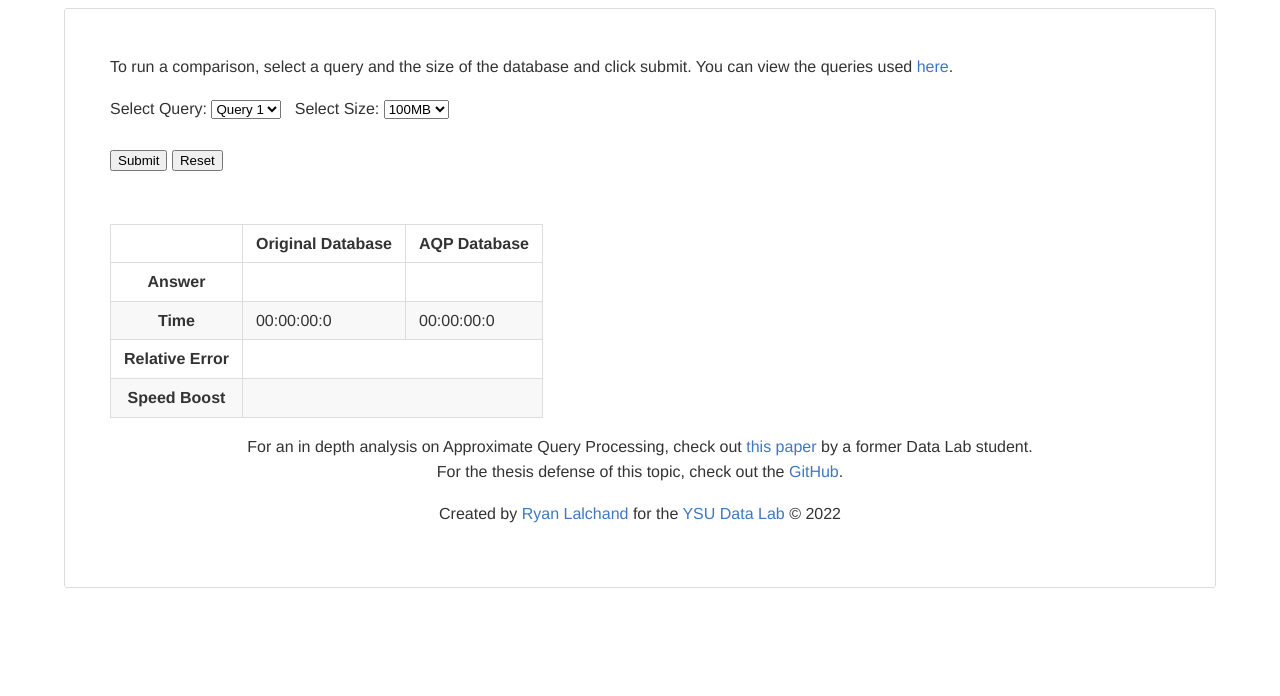
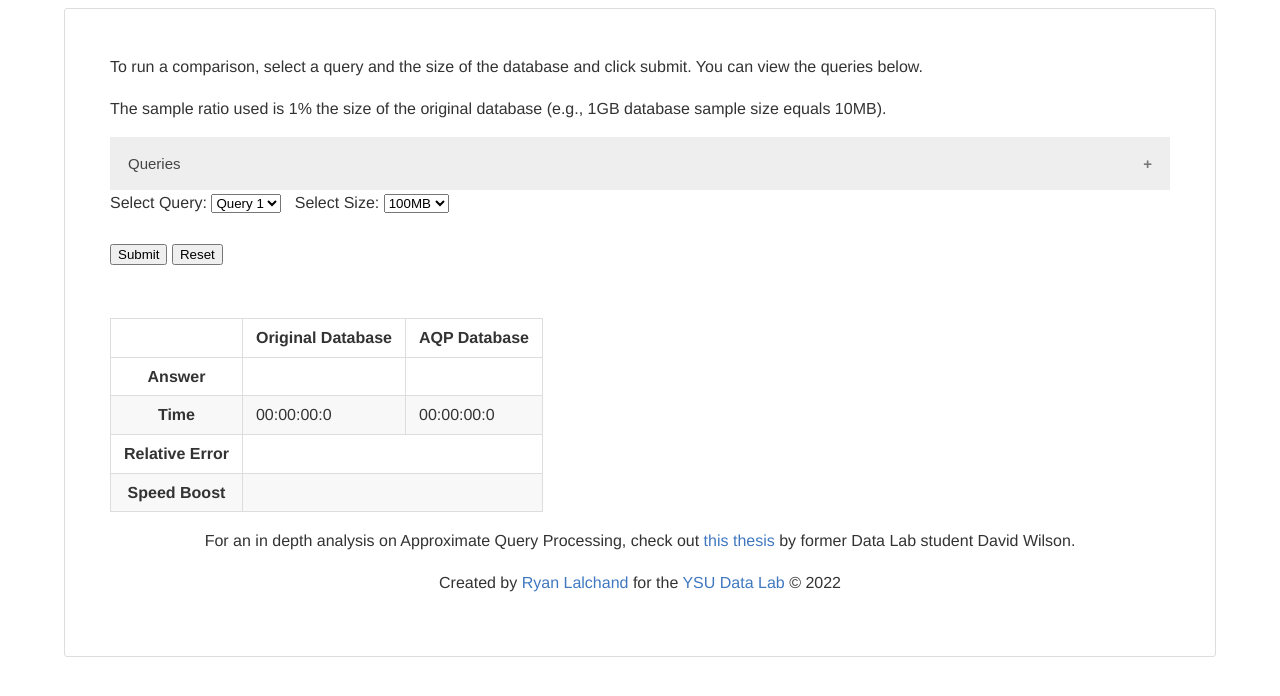
Before and after one commit to ryanlalchand/AQP-Website, a website: page public/index.html in a window 1280 px wide. Drawn offline with Linux system fonts and the light colour scheme.

Commit message:
added queries to accordion drop down

```diff
--- a/public/index.html
+++ b/public/index.html
@@ -13,9 +13,28 @@
   <body class="content-center">
     <p>
       To run a comparison, select a query and the size of the database and click
-      submit. You can view the queries used
-      <a target="_blank" href="./queries.txt">here</a>.
+      submit. You can view the queries below.
     </p>
+    <p>
+      The sample ratio used is 1% the size of the original database (e.g., 1GB
+      database sample size equals 10MB).
+    </p>
+
+    <button class="accordion">Queries</button>
+    <div class="panel">
+      <p>
+        Query 1: <code>count(*) from lineitem where l_orderkey > 10; </code>
+      </p>
+      <p>
+        Query 2:
+        <code>select count(*) from orders where o_totalprice >= 400000; </code>
+      </p>
+      <p>
+        Query 3:
+        <code>select count(*) from lineitem where l_quantity < 20; </code>
+      </p>
+    </div>
+
     <form id="form">
       <label for="query">Select Query:</label>
       <select name="query" id="query">
@@ -36,7 +55,7 @@
     </form>
     <br /><br />
 
-    <table class="table-auto">
+    <table class="table-auto" style="overflow-x: auto">
       <thead>
         <tr>
           <th></th>
@@ -73,21 +92,15 @@
       <a
         target="_blank"
         href="http://rave.ohiolink.edu/etdc/view?acc_num=ysu1544264480082086"
-        >this paper</a
+        >this thesis</a
       >
-      by a former Data Lab student. <br />For the thesis defense of this topic,
-      check out the
-      <a
-        target="_blank"
-        href="https://github.com/YSU-Data-Lab/student_project_2018F_Wilson_David_CS2_on_Big_Data"
-        >GitHub</a
-      >.
+      by former Data Lab student David Wilson.
     </p>
     <p>
       Created by
       <a target="_blank" href="https://ryanlalchand.com">Ryan Lalchand</a
       >&nbsp;for the
-      <a target="_blank" href="http://datalab.ysu.edu">YSU Data Lab</a> ©
+      <a target="_blank" href="https://datalab.ysu.edu">YSU Data Lab</a> ©
       <script>
         document.write(new Date().getFullYear());
       </script>
@@ -100,5 +113,20 @@
     } else {
       form.addEventListener("submit", processForm);
     }
+
+    var acc = document.getElementsByClassName("accordion");
+    var i;
+
+    for (i = 0; i < acc.length; i++) {
+      acc[i].addEventListener("click", function () {
+        this.classList.toggle("active");
+        var panel = this.nextElementSibling;
+        if (panel.style.maxHeight) {
+          panel.style.maxHeight = null;
+        } else {
+          panel.style.maxHeight = panel.scrollHeight + "px";
+        }
+      });
+    }
   </script>
 </html>
--- a/public/main.css
+++ b/public/main.css
@@ -24,7 +24,43 @@ footer {
 * {
   box-sizing: border-box;
 }
+.accordion {
+  background-color: #eee;
+  color: #444;
+  cursor: pointer;
+  padding: 18px;
+  width: 100%;
+  border: none;
+  text-align: left;
+  outline: none;
+  font-size: 15px;
+  transition: 0.8s;
+}
 
+.active,
+.accordion:hover {
+  background-color: #ccc;
+}
+
+.accordion:after {
+  content: "\002B";
+  color: #777;
+  font-weight: bold;
+  float: right;
+  margin-left: 5px;
+}
+
+.active:after {
+  content: "\2212";
+}
+
+.panel {
+  padding: 0 18px;
+  background-color: white;
+  max-height: 0;
+  overflow: hidden;
+  transition: max-height 0.8s ease-out;
+}
 body {
   /*width: 980px;*/
   width: 90%;
```
Also changed, not shown: public/queries.txt (deleted, +0 -11 lines).
